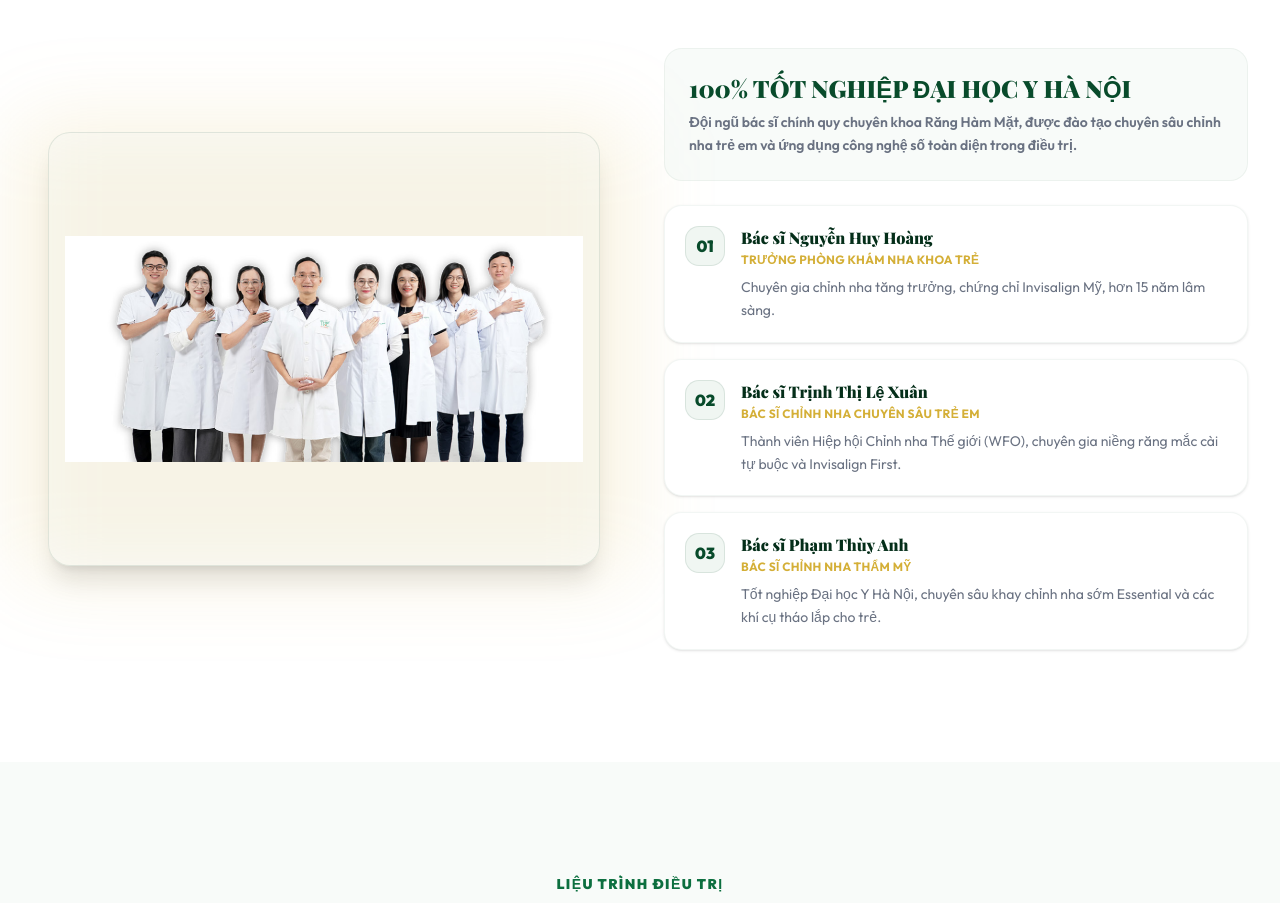
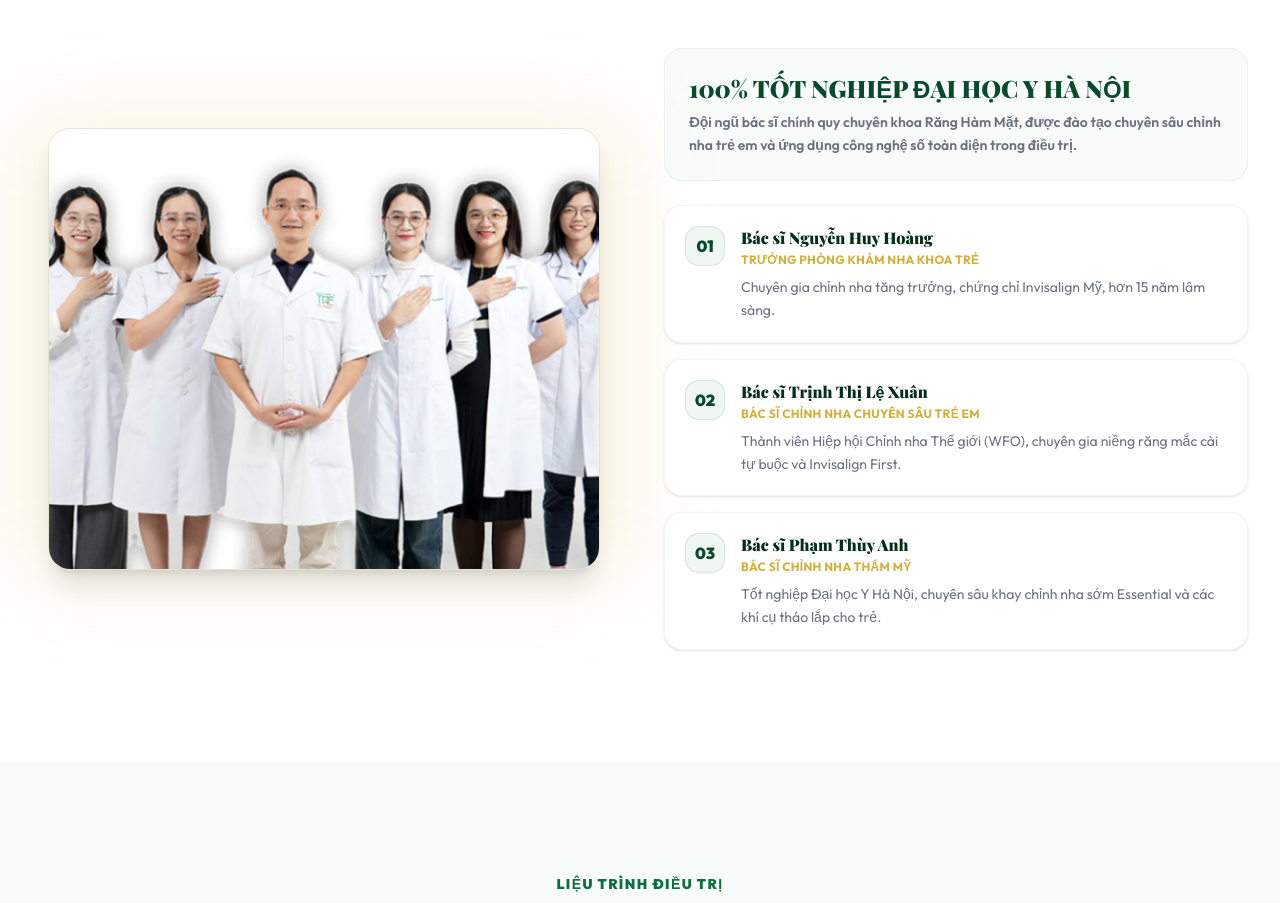
Before and after one commit to hoang89yenthe/NhaKhoaTre, a Next.js app: page / in a window 1280 px wide. Shown: the part 3620-4523 px from the top of the page. Built offline with nearby package versions, Linux system fonts and the light colour scheme; no server answers; a web font is replaced by a local one.

Commit message:
fix: doctors team photo — remove p-4 frame, fill container edge-to-edge

```diff
--- a/src/components/DoctorsSection.tsx
+++ b/src/components/DoctorsSection.tsx
@@ -26,14 +26,14 @@ export default function DoctorsSection() {
             <div className="absolute inset-0 rounded-3xl bg-brand-accent/15 blur-2xl scale-105 pointer-events-none transition-all group-hover:scale-110 duration-700" />
             <div className="absolute inset-0 translate-x-3 translate-y-3 border border-brand-primary/10 rounded-3xl -z-10 transition-transform group-hover:translate-x-1.5 group-hover:translate-y-1.5 duration-500" />
 
-            <AnimateIn animation="scale-up" className="relative overflow-hidden bg-brand-bg-light/30 border border-brand-primary/10 rounded-3xl p-4 shadow-xl">
-              <div className="relative h-[250px] sm:h-[350px] md:h-[400px] w-full overflow-hidden rounded-2xl">
+            <AnimateIn animation="scale-up" className="relative overflow-hidden border border-brand-primary/10 rounded-3xl shadow-xl">
+              <div className="relative h-[280px] sm:h-[380px] md:h-[440px] w-full">
                 <Image
                   src="/images/doctors-team.png"
                   alt="Đội ngũ bác sĩ chuyên môn cao tại Nha Khoa Trẻ"
                   fill
-                  className="object-contain hover:scale-102 transition-transform duration-500"
-                  sizes="(max-width: 1024px) 100vw, 550px"
+                  className="object-cover object-top transition-transform duration-500 hover:scale-105"
+                  sizes="(max-width: 1024px) 100vw, 600px"
                   priority
                 />
               </div>
```
